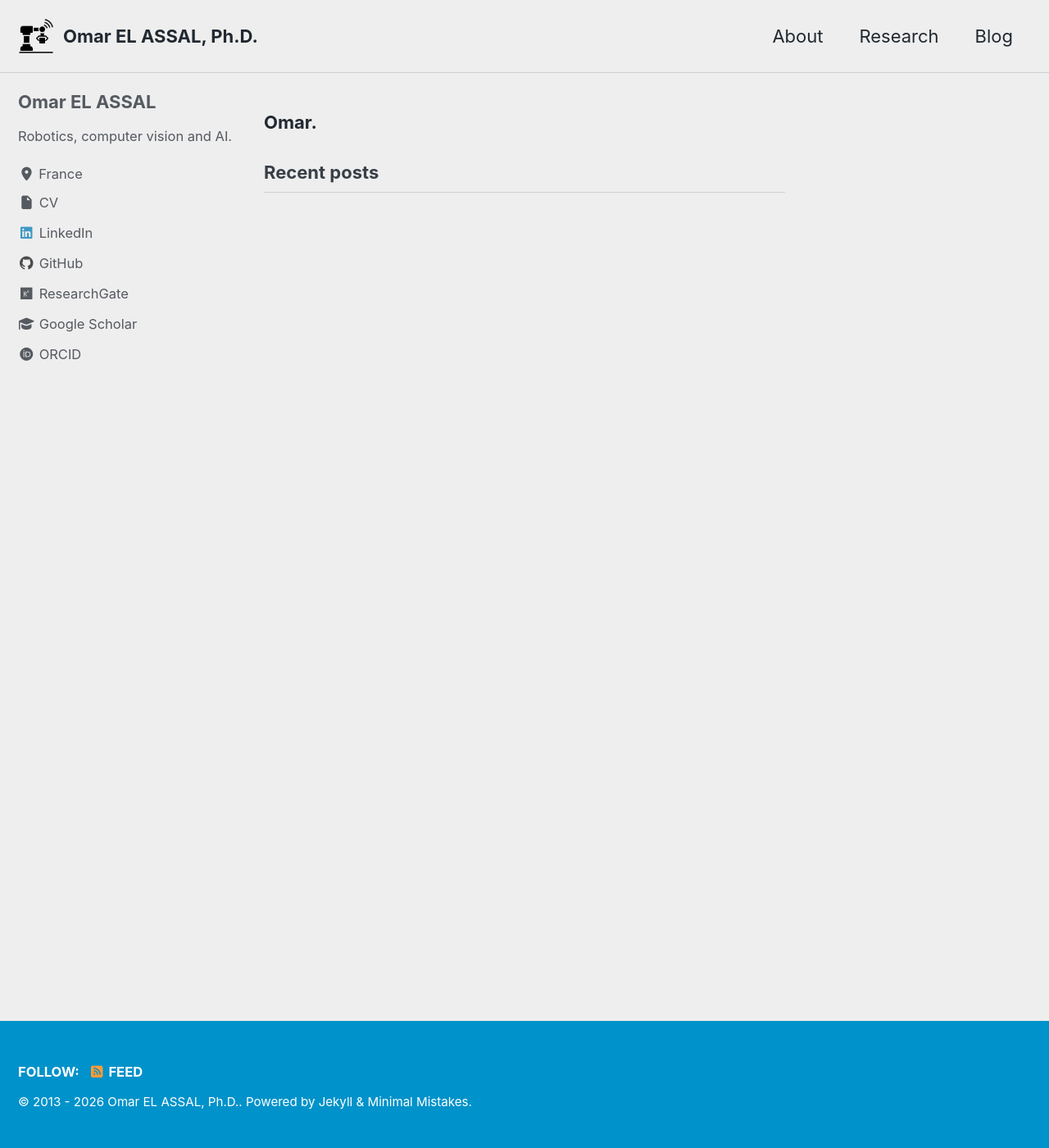
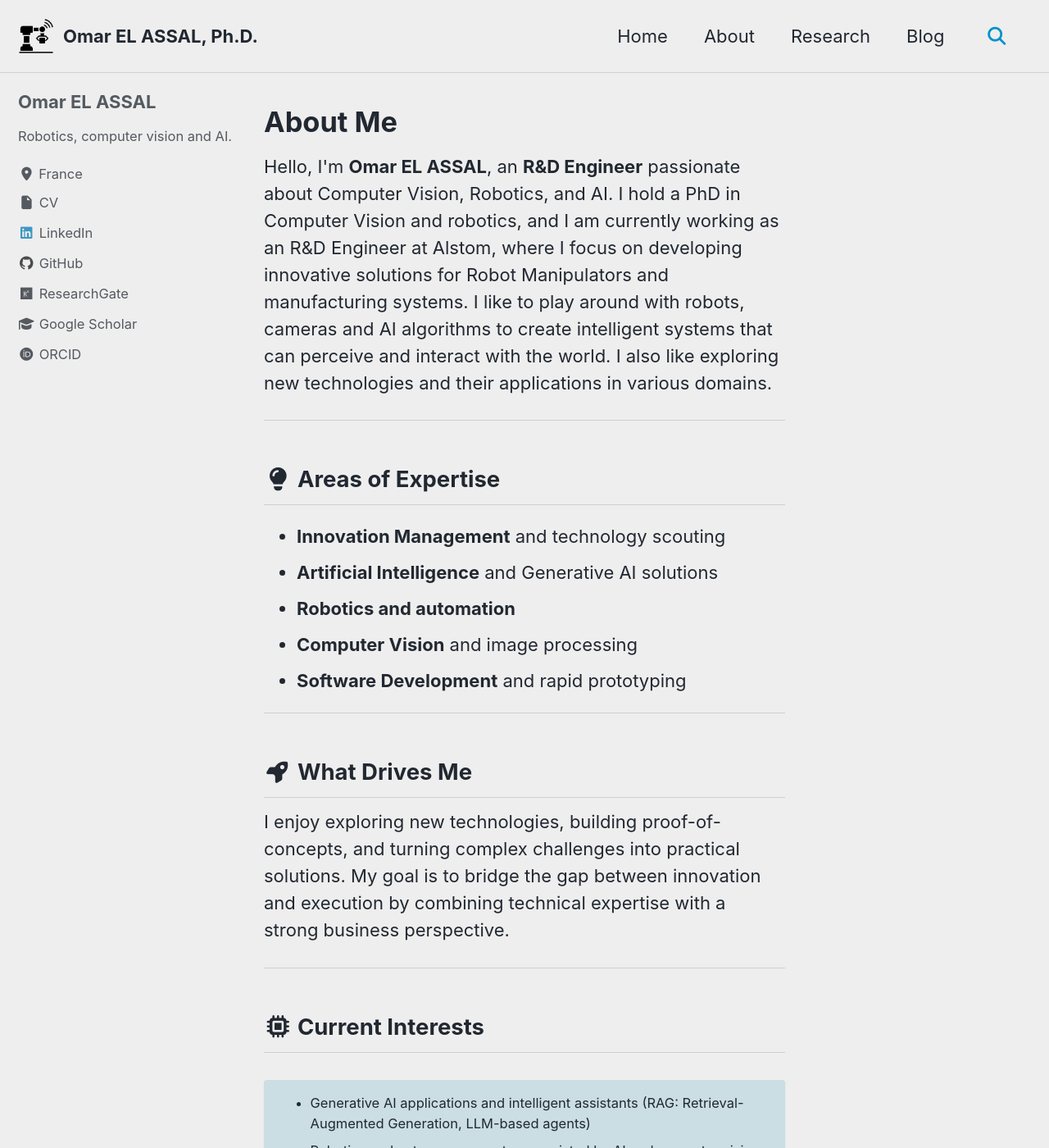
Before and after one commit to Oassal/oassal.github.io, a Jekyll site: the page built from index.html, in a window 1280 px wide and 1400 px high. Shown: the whole window at 82% size. Built offline with Jekyll 4.4.1, drawn with Linux system fonts in a browser that asks for light colours; cached includes are drawn as plain includes; the list of posts is cut into pages by our own code; some of the changed text lies outside the part shown.

Commit message:
Homepage updated

```diff
--- a/_config.yml
+++ b/_config.yml
@@ -68,7 +68,7 @@ reCaptcha:
 atom_feed:
   path                   : # blank (default) uses feed.xml
   hide                   : # true, false (default)
-search                   : # true, false (default)
+search                   : true # true, false (default)
 search_full_content      : # true, false (default)
 search_provider          : # lunr (default), algolia, google
 lunr:
--- a/_data/navigation.yml
+++ b/_data/navigation.yml
@@ -2,6 +2,8 @@
 main:
   # - title: "Quick-Start Guide"
   #   url: https://mmistakes.github.io/minimal-mistakes/docs/quick-start-guide/
+  - title: "Home"
+    url: /
   - title: "About"
     url: /about/
   - title: "Research"
--- a/index.html
+++ b/index.html
@@ -3,8 +3,65 @@ layout: home
 author_profile: true
 ---
 
-<div style="text-align: justify;">
+<section class="page__content">
+
+  <h1>About Me</h1>
+
   <p>
-    <strong>Omar.</strong>
+    Hello, I'm <strong>Omar EL ASSAL</strong>, an
+    <strong>R&D Engineer</strong> passionate about Computer Vision, Robotics, and AI.
+    I hold a PhD in Computer Vision and robotics, and I am currently working as an R&D Engineer at Alstom, where I focus on developing innovative solutions for Robot Manipulators and manufacturing systems.
+    I like to play around with robots, cameras and AI algorithms to create intelligent systems that can perceive and interact with the world.
+    I also like exploring new technologies and their applications in various domains.
   </p>
-</div>
+
+  <hr>
+
+  <h2><i class="fas fa-lightbulb"></i> Areas of Expertise</h2>
+
+  <ul>
+    <li><strong>Innovation Management</strong> and technology scouting</li>
+    <li><strong>Artificial Intelligence</strong> and Generative AI solutions</li>
+    <li><strong>Robotics and automation</strong></li>
+    <li><strong>Computer Vision</strong> and image processing</li>
+    <li><strong>Software Development</strong> and rapid prototyping</li>
+  </ul>
+
+  <hr>
+
+  <h2><i class="fas fa-rocket"></i> What Drives Me</h2>
+
+  <p>
+    I enjoy exploring new technologies, building proof-of-concepts, and turning
+    complex challenges into practical solutions. My goal is to bridge the gap
+    between innovation and execution by combining technical expertise with a
+    strong business perspective.
+  </p>
+
+  <hr>
+
+  <h2><i class="fas fa-microchip"></i> Current Interests</h2>
+
+  <div class="notice--info">
+    <ul>
+        <li>Generative AI applications and intelligent assistants (RAG: Retrieval-Augmented Generation, LLM-based agents)</li>
+        <li>Robotics and autonomous systems assisted by AI and computer vision</li>
+        <li>AI for manufacturing and industrial automation</li>
+        <li>Anomaly detection in industrial processes</li>
+        <li>Time-series analysis</li>
+        <!-- <li>RAG (Retrieval-Augmented Generation) techniques</li> -->
+        <li>Computer Vision and image analysis</li>
+        <!-- <li> LLLMs and VLMS </li> -->
+    </ul>
+  </div>
+
+  <hr>
+
+  <h2><i class="fas fa-address-card"></i> Professional Mission</h2>
+
+  <blockquote>
+    Deliver innovative, scalable, and human-centered solutions that help
+    organizations unlock the full potential of technology.
+  </blockquote>
+
+</section>
```
